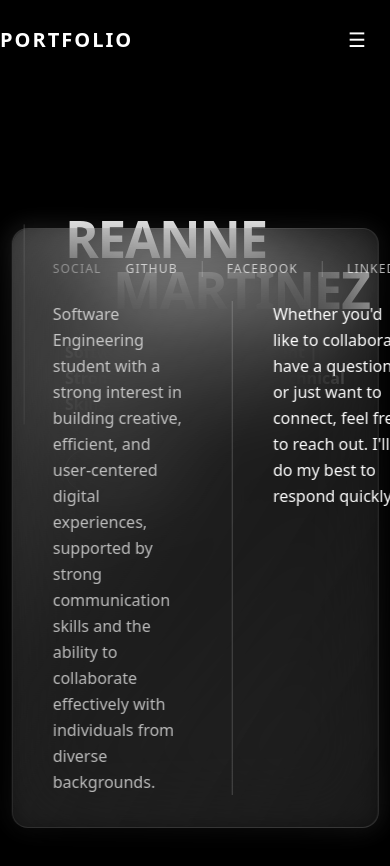
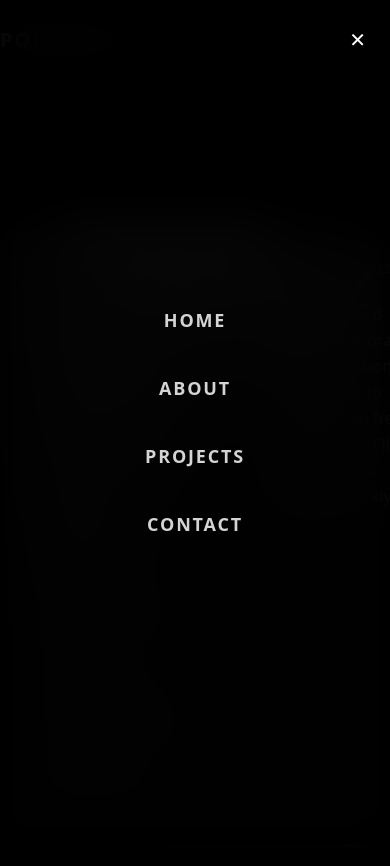
Before and after one commit to ZenorianDev/Portfolio, a Next.js app in the folder portfolio/: page / in a window 390 px wide. Both pictures are taken after a click on the button "Open menu". Shown: the top 866 px of the page. Built offline with nearby package versions, Linux system fonts and the light colour scheme.

Commit message:
updated code

```diff
--- a/portfolio/app/page.tsx
+++ b/portfolio/app/page.tsx
@@ -1,6 +1,7 @@
 "use client";
 
 import { useEffect, useState } from "react";
+import Navbar from "@/components/navbar";
 import FloatingCard from "@/components/floatingcard";
 
 /* ------------------------------- */
@@ -80,43 +81,7 @@ export default function HomePage() {
   return (
     <main className="relative min-h-screen bg-black text-white overflow-hidden">
       {/* ================= NAVBAR ================= */}
-      <header className="absolute top-0 left-0 z-50 w-full">
-        <nav
-          className="mx-auto flex h-20 max-w-[92rem] items-center justify-between px-6 md:px-12"
-          aria-label="Primary navigation"
-        >
-          {/* Left */}
-          <span className="text-xl font-semibold tracking-widest relative -left-6">
-            PORTFOLIO
-          </span>
-
-          {/* Center */}
-          <ul className="hidden md:flex items-center gap-14 text-xm font-semibold tracking-widest text-neutral-300">
-            {SECTIONS.map((id) => (
-              <li key={id}>
-                <a
-                  href={`#${id}`}
-                  className={`transition ${
-                    activeSection === id
-                      ? "text-white"
-                      : "hover:text-white"
-                  }`}
-                >
-                  {id.toUpperCase()}
-                </a>
-              </li>
-            ))}
-          </ul>
-
-          {/* Right */}
-          <button
-            aria-label="Open menu"
-            className="text-xl md:hidden"
-          >
-            ☰
-          </button>
-        </nav>
-      </header>
+      <Navbar activeSection={activeSection} />
 
       {/* ================= HERO ================= */}
       <section
--- a/portfolio/components/navbar.tsx
+++ b/portfolio/components/navbar.tsx
@@ -1,79 +1,83 @@
 "use client";
 
-import { useEffect, useState } from "react";
+import { useState } from "react";
+import Link from "next/link";
 
 const SECTIONS = ["home", "about", "projects", "contact"] as const;
 type SectionId = (typeof SECTIONS)[number];
 
-export default function Navbar() {
-  const [active, setActive] = useState<SectionId>("home");
-  const [scrolled, setScrolled] = useState(false);
-
-  useEffect(() => {
-    const onScroll = () => {
-      setScrolled(window.scrollY > 80);
-    };
-
-    window.addEventListener("scroll", onScroll);
-    return () => window.removeEventListener("scroll", onScroll);
-  }, []);
-
-  useEffect(() => {
-    const observer = new IntersectionObserver(
-      (entries) => {
-        entries.forEach((entry) => {
-          if (entry.isIntersecting) {
-            setActive(entry.target.id as SectionId);
-          }
-        });
-      },
-      { threshold: 0.6 }
-    );
-
-    SECTIONS.forEach((id) => {
-      const el = document.getElementById(id);
-      if (el) observer.observe(el);
-    });
-
-    return () => observer.disconnect();
-  }, []);
+export default function Navbar({
+  activeSection,
+}: {
+  activeSection: SectionId;
+}) {
+  const [open, setOpen] = useState(false);
 
   return (
-    <header
-      className={`fixed top-0 left-0 w-full z-50 transition-all ${
-        scrolled
-          ? "backdrop-blur bg-black/60 border-b border-white/5"
-          : "bg-transparent"
-      }`}
-    >
-      <nav className="max-w-7xl mx-auto px-6 md:px-16 h-16 flex items-center justify-between">
-        <span className="text-sm tracking-widest font-semibold">
+    <header className="absolute top-0 left-0 z-50 w-full">
+      <nav
+        className="mx-auto flex h-20 max-w-[92rem] items-center justify-between px-6 md:px-12"
+        aria-label="Primary navigation"
+      >
+        {/* Left */}
+        <Link
+          href="/#home"
+          className="text-xl font-semibold tracking-widest relative -left-6"
+        >
           PORTFOLIO
-        </span>
+        </Link>
 
-        <ul className="hidden md:flex items-center gap-10 text-sm tracking-widest">
+        {/* Center (Desktop) */}
+        <ul className="hidden md:flex items-center gap-14 text-xm font-semibold tracking-widest text-neutral-300">
           {SECTIONS.map((id) => (
             <li key={id}>
-              <a
-                href={`#${id}`}
-                className={`relative transition ${
-                  active === id
+              <Link
+                href={`/#${id}`}
+                className={`transition ${
+                  activeSection === id
                     ? "text-white"
-                    : "text-neutral-400 hover:text-white"
+                    : "hover:text-white"
                 }`}
               >
                 {id.toUpperCase()}
-                {active === id && (
-                  <span className="absolute -bottom-2 left-0 h-px w-full bg-white" />
-                )}
-              </a>
+              </Link>
             </li>
           ))}
         </ul>
 
-        {/* Mobile menu icon placeholder */}
-        <button className="md:hidden text-xl">☰</button>
+        {/* Right (Mobile button) */}
+        <button
+          aria-label="Open menu"
+          aria-expanded={open}
+          onClick={() => setOpen((v) => !v)}
+          className="relative z-[60] text-xl md:hidden transition hover:text-white"
+        >
+          {open ? "✕" : "☰"}
+        </button>
       </nav>
+
+      {/* ================= MOBILE OVERLAY MENU ================= */}
+      <div
+        className={`fixed inset-0 z-40 bg-black/95 backdrop-blur-xl transition-opacity duration-300 md:hidden ${
+          open
+            ? "opacity-100 pointer-events-auto"
+            : "opacity-0 pointer-events-none"
+        }`}
+      >
+        <ul className="flex h-full flex-col items-center justify-center gap-10 text-lg font-semibold tracking-widest text-neutral-300">
+          {SECTIONS.map((id) => (
+            <li key={id}>
+              <Link
+                href={`/#${id}`}
+                onClick={() => setOpen(false)}
+                className="transition hover:text-white"
+              >
+                {id.toUpperCase()}
+              </Link>
+            </li>
+          ))}
+        </ul>
+      </div>
     </header>
   );
 }
```
